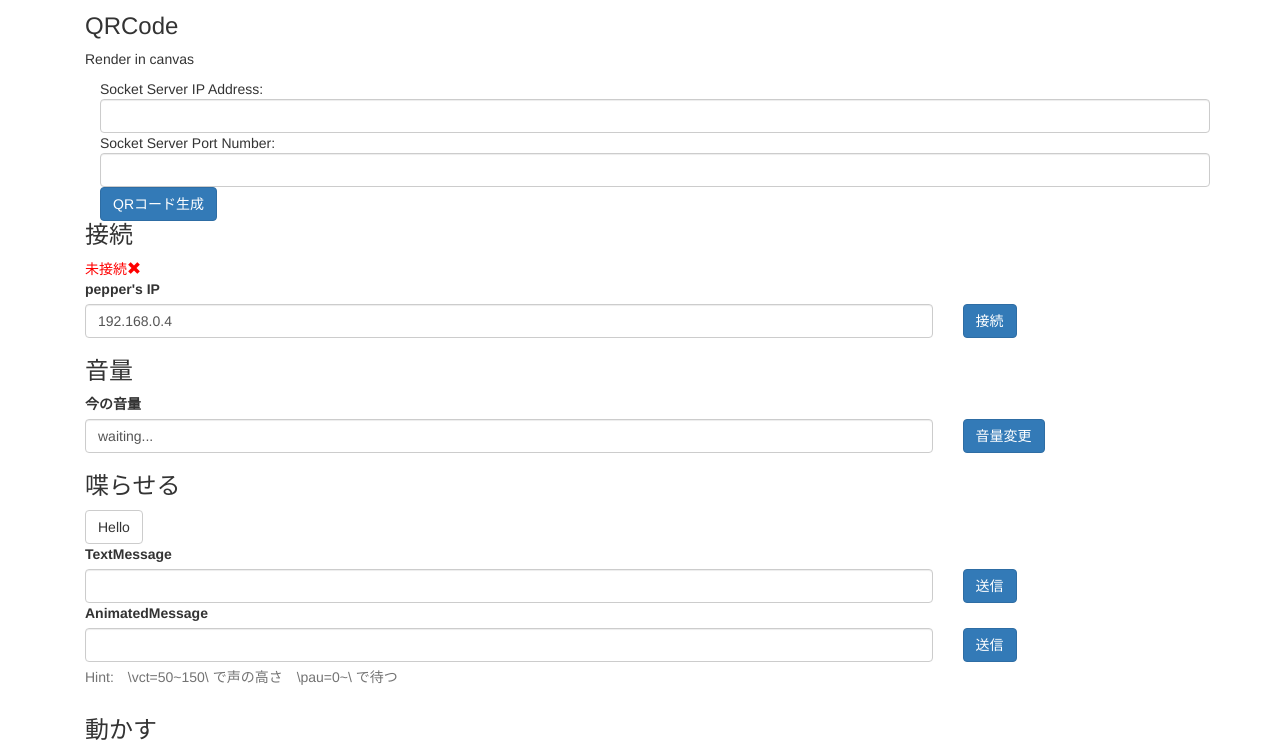
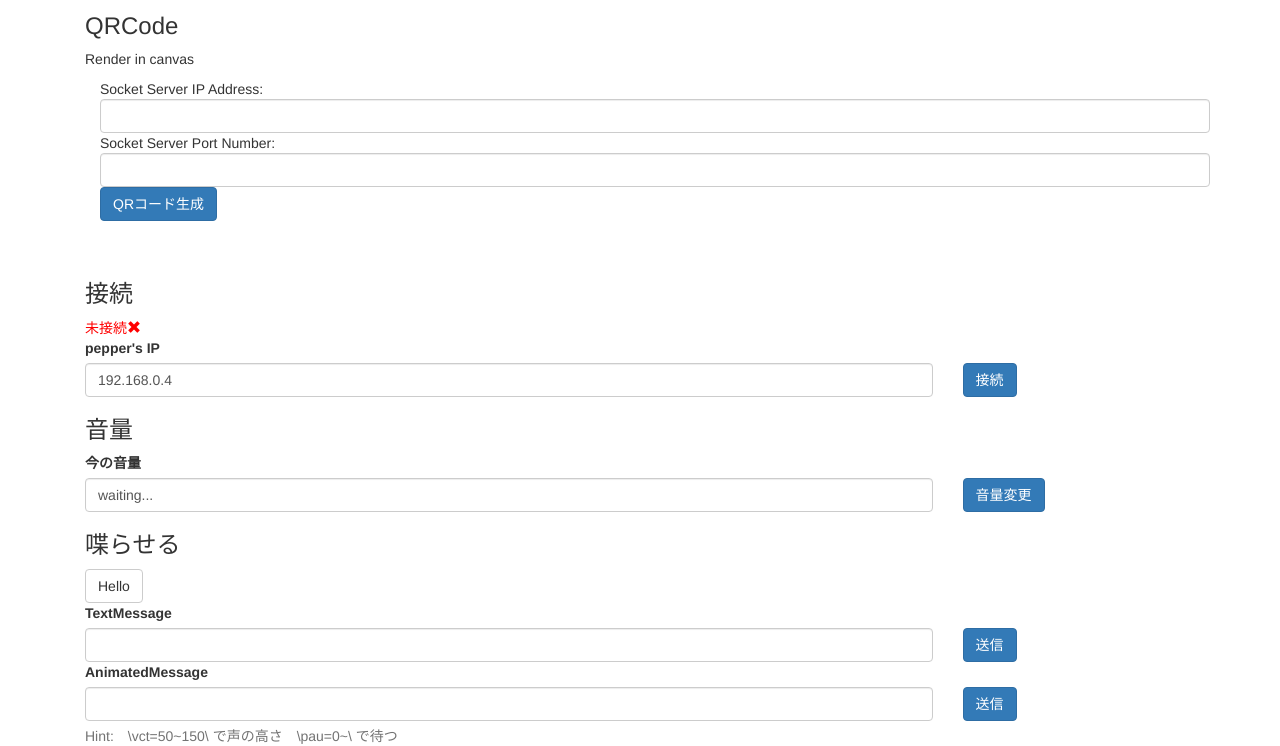
Before and after one commit to kuetsuhara/kuetsuhara.github.io, a plain HTML site: page pepperConnect.html in a window 1280 px wide. Shown: the part 57-803 px from the top of the page. Drawn offline with nearby package versions, Linux system fonts and the light colour scheme.

Commit message:
QRコードにpadding追加

```diff
--- a/pepperConnect.html
+++ b/pepperConnect.html
@@ -75,7 +75,7 @@
   <div class="col-xs-12">Socket Server IP Address: <input type="text" class="form-control" id="socketServerIP" /></div>
   <div class="col-xs-12">Socket Server Port Number: <input type="text" class="form-control" id="socketServerPort" /></div>
   <div class="col-xs-12"><button onclick="qrCreate()" class="btn btn-primary">QRコード生成</button></div>
-  <div class="col-xs-12"><div id="qrcodeCanvas"></div></div>
+  <div class="col-xs-12" style="padding:30px;"><div id="qrcodeCanvas"></div></div>
 
 
 
```
